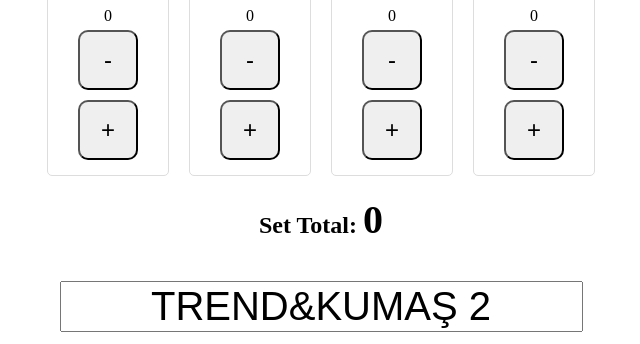
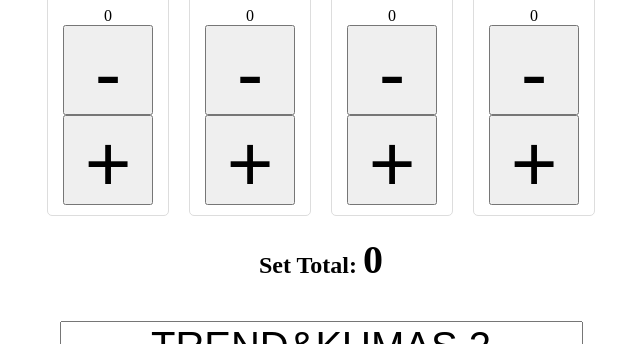
Before and after one commit to Turkmen1Mehmet/countertool, a plain HTML site: page index.html in a window 1280 px wide. Shown: the part 158-502 px from the top of the page, without its empty margins (319-959 px from the left). Drawn offline with Linux system fonts and the light colour scheme.

Commit message:
Update index.html

```diff
--- a/index.html
+++ b/index.html
@@ -22,12 +22,11 @@
       width: 100px;
     }
     button {
-      margin: 5px;
-      padding: 10px 20px; /* Düğme boyutunu büyütmek için dolguyu artırın */
-      font-size: 24px; /* Yazı boyutunu artırın */
-      width: 60px; /* Düğme genişliğini ayarlayın */
-      height: 60px; /* Düğme yüksekliğini ayarlayın */
-      border-radius: 10px; /* Kenarları yuvarlamak için kullanılabilir */
+      touch-action: manipulation;
+      font-size: 80px;
+      text-align: center;
+      height: 90px;
+      width: 90px;
     }
     .total {
       font-size: 40px;
```
